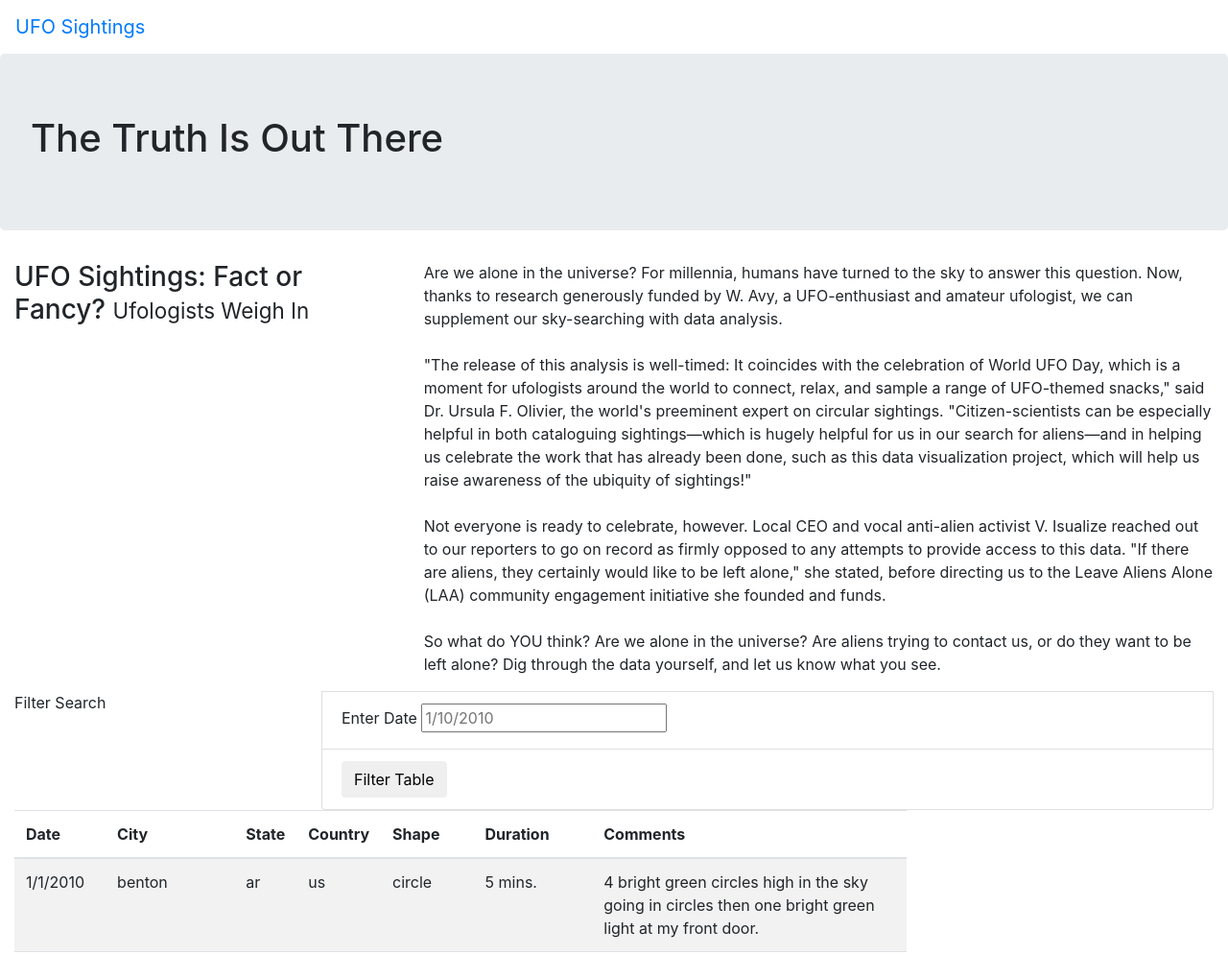
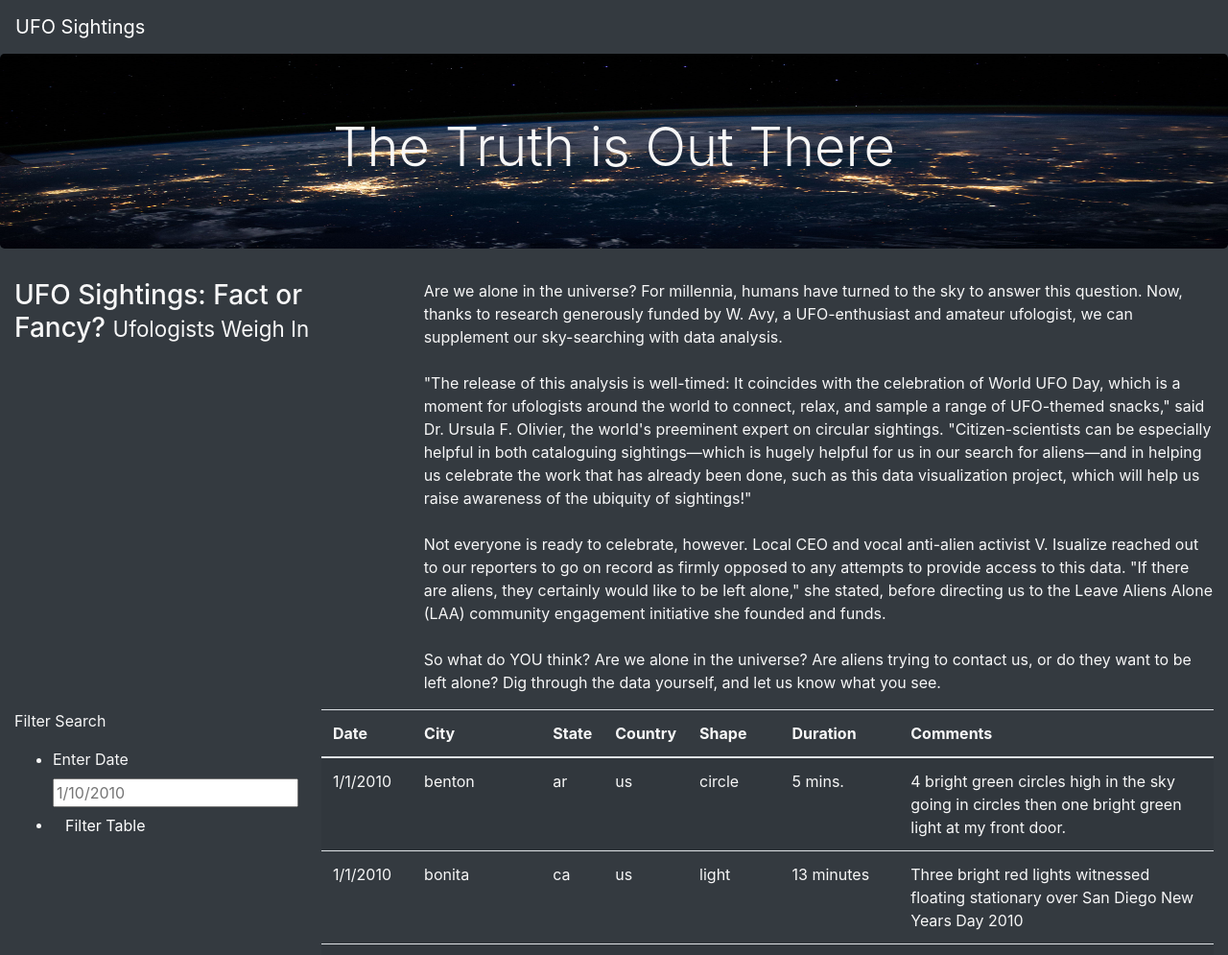
Before and after one commit to bcolhour/UFOs, a plain HTML site: page index.html in a window 1280 px wide. Shown: the top 995 px of the page at 96% size. Drawn offline with nearby package versions, Linux system fonts and the light colour scheme.

Commit message:
final module code for page

```diff
--- a/index.html
+++ b/index.html
@@ -14,15 +14,15 @@
   <meta name="viewport" content="width=device-width, initial-scale=1">
 </head>
 
-<body>
+<body class="bg-dark">
   <div class="wrapper">
-    <nav class="navbar navbar-expand-lg">
+    <nav class="navbar navbar-dark bg-dark navbar-expand-lg">
       <a class="navbar-brand" href="index.html">UFO Sightings</a>
 
     </nav>
   </div>
   <div class="jumbotron">
-    <h1>The Truth Is Out There</h1>
+    <h1 class="display-4">The Truth is Out There</h1>
   </div>
   <div class="container-fluid">
     <div class="row">
@@ -40,24 +40,23 @@
 <div class="container-fluid">
   <div class="row">
     <div class="col-md-3">
-      <form>
+      <form class="bg-dark">
         <p>Filter Search</p>
-      </form>
+        <ul class="bg-dark">
+          <li class="bg-dark">
+            <label for="date">Enter Date</label>
+            <input type="text" placeholder="1/10/2010" id="datetime" />
+          </li>
+          <li class="bg-dark">
+             <button id="filter-btn" type="button" class="btn btn-dark">
+               Filter Table
+             </button>
+          </li>
+        </ul>
+       </form>
     </div>
-    <div class="col-md-9">
-      <ul class="list-group">
 
-      </ul>
-      <li class="list-group-item">
-        <label for="date">Enter Date</label>
-        <input type="text" placeholder="1/10/2010" id="datetime" />
-      </li>
-      <li class="list-group-item">
-        <button id="filter-btn" type="button" class="btn btn-default">Filter Table</button>
-      </li>
-    </div>
-  </div>
-</div>
+
 <div class="col-md-9">
   <table class="table table-striped">
     <thead>
@@ -76,7 +75,7 @@
 </div>
 
   <!-- src contains the path to the file -->
-  <script src="https://d3js.org/d3.v5.min.js"></script>
+  <script src="https://cdnjs.cloudflare.com/ajax/libs/d3/4.12.0/d3.js"></script>
   <script src="static/js/data.js"></script>
   <script src="static/js/app.js"></script>
 
--- a/static/css/style.css
+++ b/static/css/style.css
@@ -0,0 +1,9 @@
+body {
+
+    color: #f7f7f7;
+  }
+  .jumbotron {
+    background-image: url("../images/nasa.jpg");
+    background-size: 100% 100%;
+    text-align: center;
+  }
```
Also changed, not shown: static/images/nasa.jpg (added).
